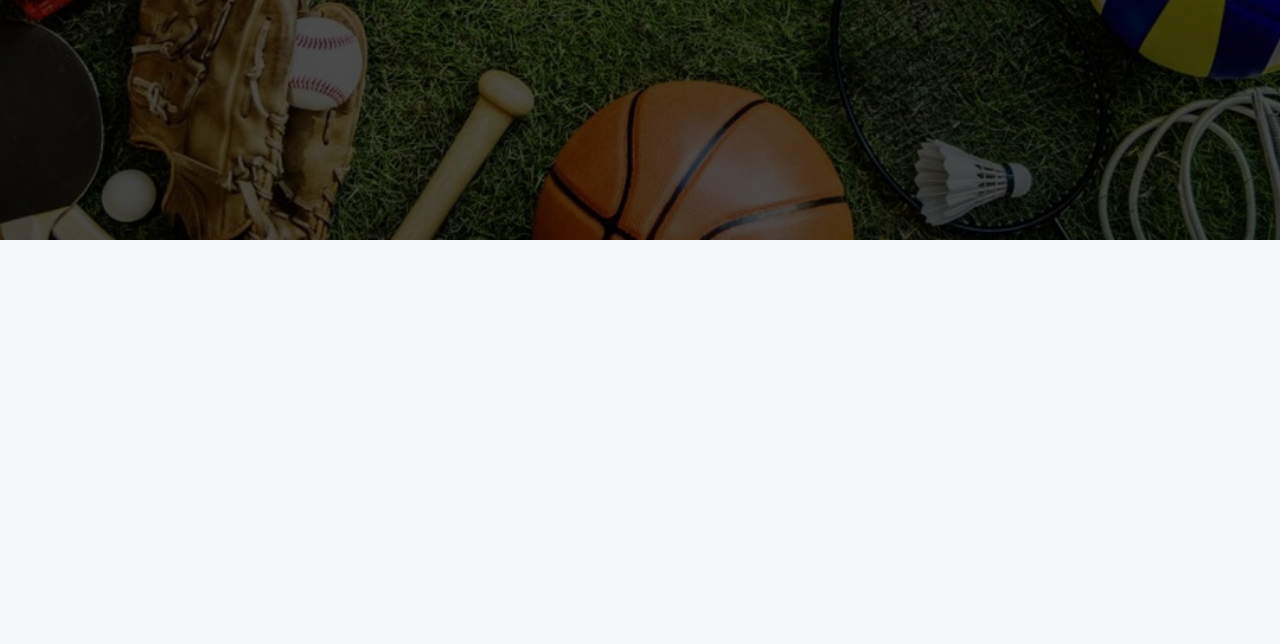
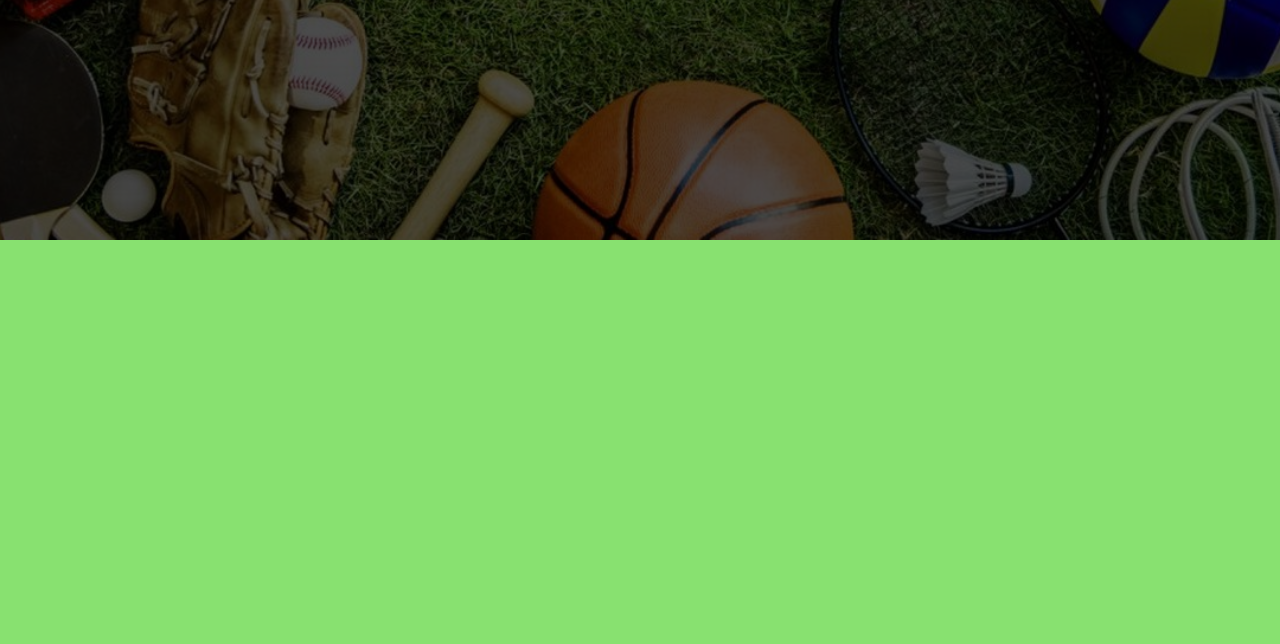
Before and after one commit to Sommaly/Cloverleaf, a PHP site: page /accueil.html in a window 1280 px wide. Shown: the part 560-1204 px from the top of the page. Run offline with PHP 8.4, Linux system fonts and the light colour scheme.

Commit message:
Update main.css

```diff
--- a/assets/css/main.css
+++ b/assets/css/main.css
@@ -2688,3 +2688,7 @@ section {
 .footer .footer-legal .credits a {
   color: var(--color-primary);
 }
+
+.se-connecter{
+  background-color: #88E170;
+}
```
